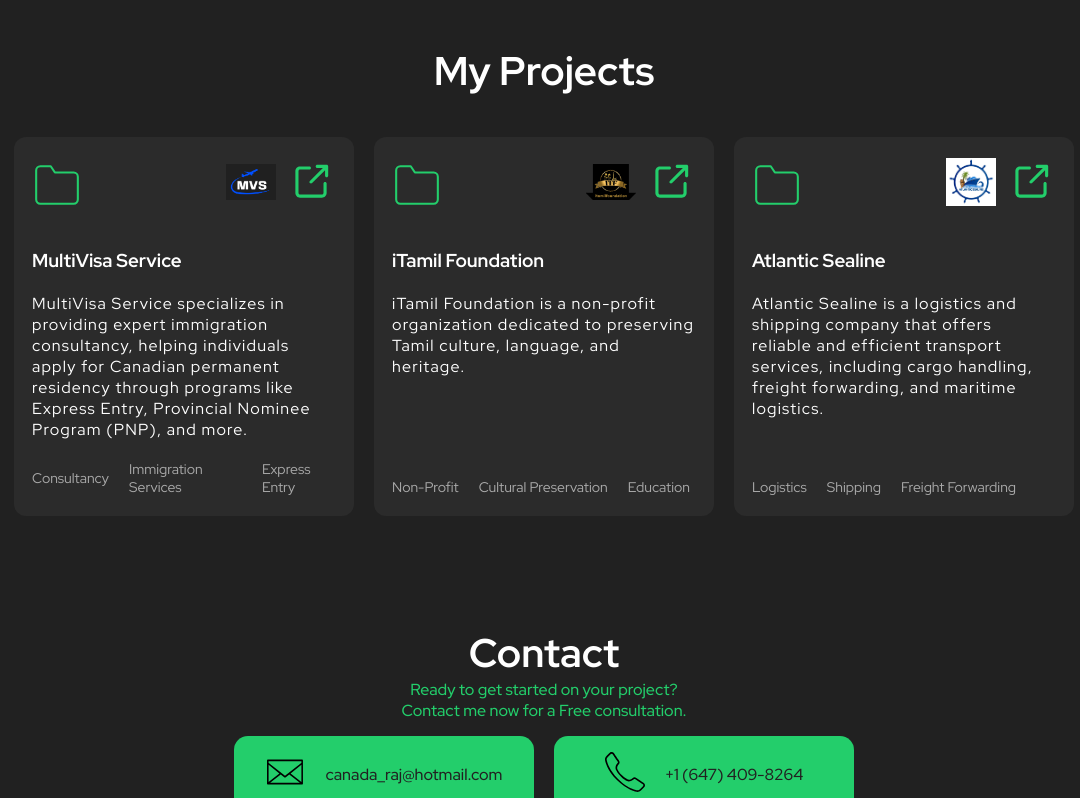
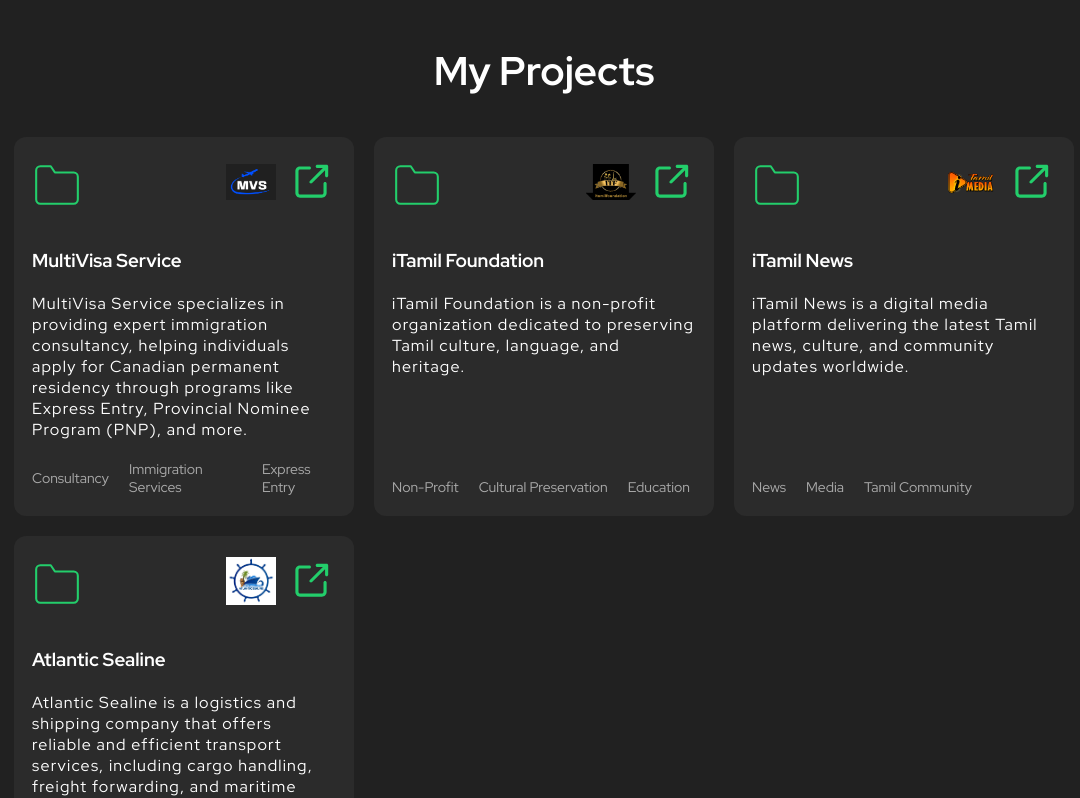
Before and after one commit to SenthInc/RajPuvan, a React (Create React App) app: page / in a window 1280 px wide. Shown: the part 1460-2258 px from the top of the page, without its empty margins (96-1176 px from the left). Built offline with nearby package versions, Linux system fonts and the light colour scheme.

Commit message:
final update

```diff
--- a/src/components/Footer/Footer.tsx
+++ b/src/components/Footer/Footer.tsx
@@ -14,7 +14,7 @@
       </a>
       <div>
         <p>
-           <span>made with ❤️ by senth vyra </span> <img src={reactIcon} alt="React" />
+           {/* <span>made with ❤️ by senth vyra </span> <img src={reactIcon} alt="React" /> */}
 
         </p>
       </div>
--- a/src/components/Project/Project.tsx
+++ b/src/components/Project/Project.tsx
@@ -3,6 +3,7 @@
 import externalLink from "../../assets/external-link.svg";
 import mvsIcon from "../../assets/mvs.png";
 import itamilIcon from "../../assets/ta.png";
+import itamilNewsIcon from "../../assets/itamilnews.png";
 import { Container } from "./styles";
 
 export function Project() {
@@ -32,7 +33,6 @@
               <p>
                 MultiVisa Service specializes in providing expert immigration consultancy, helping individuals apply for Canadian permanent residency through programs like Express Entry, Provincial Nominee Program (PNP), and more.
               </p>
-              {/* <img src={mvsIcon} alt="MVS Logo" style={{ width: '100px', marginTop: '10px' }} /> */}
             </div>
             <footer>
               <ul className="tech-list">
@@ -65,7 +65,6 @@
               <p>
                 iTamil Foundation is a non-profit organization dedicated to preserving Tamil culture, language, and heritage.
               </p>
-              {/* <img src={itamilIcon} alt="iTamil Foundation Logo" style={{ width: '100px', marginTop: '10px' }} /> */}
             </div>
             <footer>
               <ul className="tech-list">
@@ -76,7 +75,37 @@
             </footer>
           </div>
         </ScrollAnimation>
-
+        <ScrollAnimation animateIn="flipInX">
+          <div className="project">
+            <header>
+              <svg width="50" xmlns="http://www.w3.org/2000/svg" role="img" viewBox="0 0 24 24" fill="none" stroke="#23ce6b" strokeWidth="1" strokeLinecap="round" strokeLinejoin="round">
+                <title>Folder</title>
+                <path d="M22 19a2 2 0 0 1-2 2H4a2 2 0 0 1-2-2V5a2 2 0 0 1 2-2h5l2 3h9a2 2 0 0 1 2 2z"></path>
+              </svg>
+              <div className="project-links">
+                <a href="https://itamilnews.com" target="_blank" rel="noreferrer">
+                  <img src={itamilNewsIcon} alt="iTamil News" />
+                </a>
+                <a href="https://itamilnews.com" target="_blank" rel="noreferrer">
+                  <img src={externalLink} alt="Live Project" />
+                </a>
+              </div>
+            </header>
+            <div className="body">
+              <h3>iTamil News</h3>
+              <p>
+                iTamil News is a digital media platform delivering the latest Tamil news, culture, and community updates worldwide.
+              </p>
+            </div>
+            <footer>
+              <ul className="tech-list">
+                <li>News</li>
+                <li>Media</li>
+                <li>Tamil Community</li>
+              </ul>
+            </footer>
+          </div>
+        </ScrollAnimation>
         <ScrollAnimation animateIn="flipInX">
           <div className="project">
             <header>
@@ -98,7 +127,6 @@
               <p>
                 Atlantic Sealine is a logistics and shipping company that offers reliable and efficient transport services, including cargo handling, freight forwarding, and maritime logistics.
               </p>
-              {/* <img src={atlanticIcon} alt="Atlantic Sealine Logo" style={{ width: '100px', marginTop: '10px' }} /> */}
             </div>
             <footer>
               <ul className="tech-list">
```
Also changed, not shown: src/assets/itamilnews.png (added), 1 other file (tests, documents, lock files or other folders).
